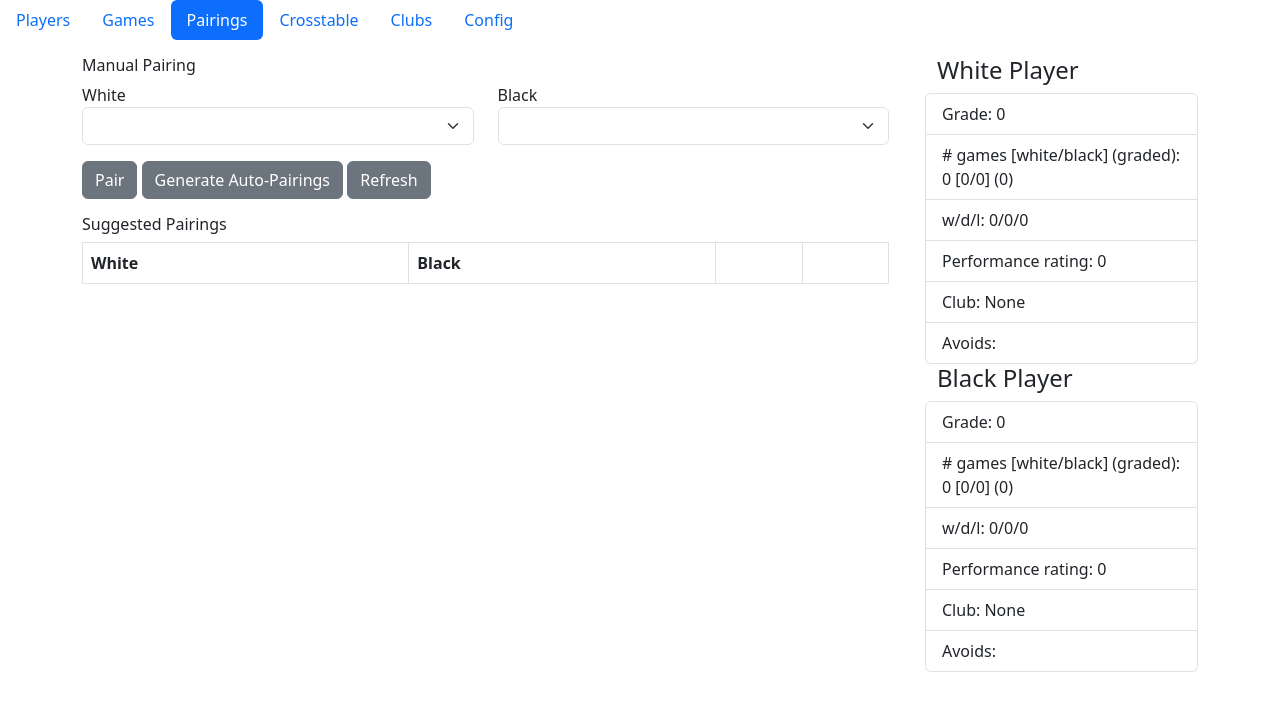
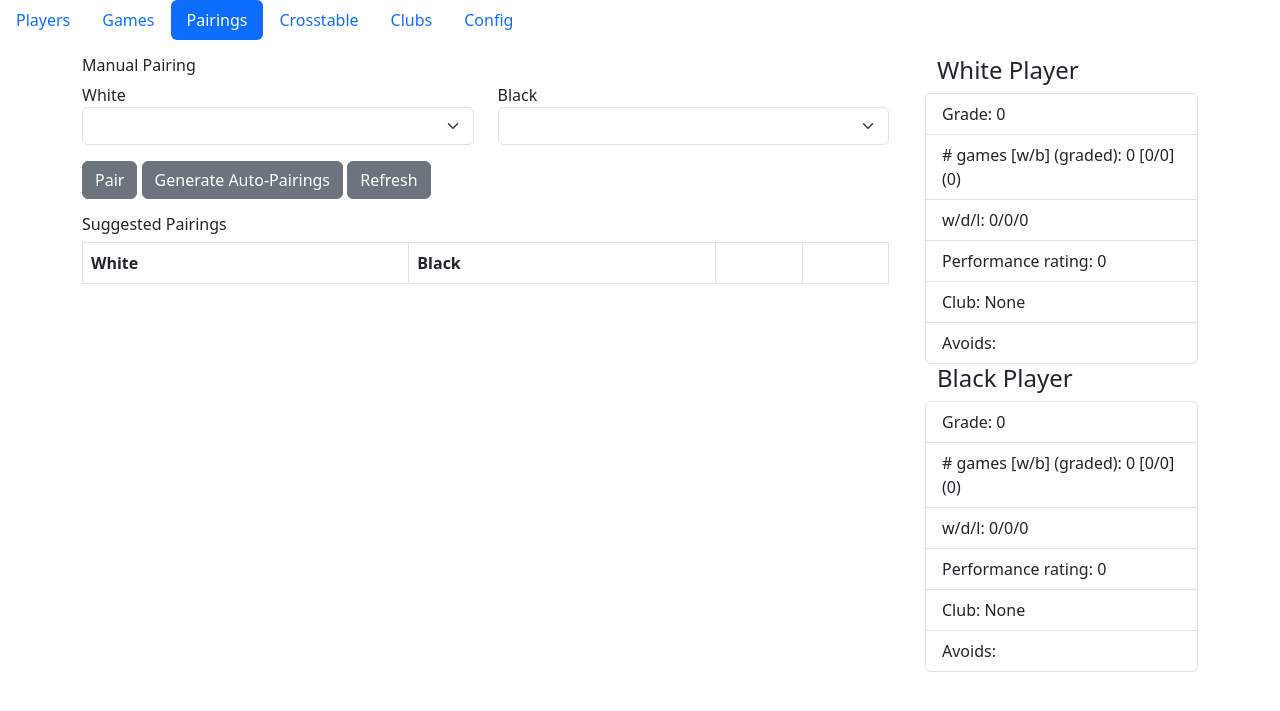
Before and after one commit to jhudsy/chess-arena, a Flask app: page / in a window 1280 px wide, after a click on "Pairings". Shown: the top 711 px of the page. Run offline with Flask 3, Linux system fonts and the light colour scheme; data that the repository does not hold is empty; some libraries are stand-ins or nearby versions.

Commit message:
fixed typo

```diff
--- a/templates/pairings.html
+++ b/templates/pairings.html
@@ -49,7 +49,7 @@
       <h4><span id="w_SummaryName">White Player</span></h4>
       <ul class="list-group">
         <li class="list-group-item">Grade: <span id="w_grade">0</span> </li>
-        <li class="list-group-item">&#35; games [white/black] (graded): <span  id="w_num_games">0</span> [<span id="w_num_w">0</span>/<span id="w_num_b">0</span>] (<span id="w_num_graded_games">0</span>)</li>
+        <li class="list-group-item">&#35; games [w/b] (graded): <span  id="w_num_games">0</span> [<span id="w_num_w">0</span>/<span id="w_num_b">0</span>] (<span id="w_num_graded_games">0</span>)</li>
         <li class="list-group-item">
            w/d/l: <span id="w_num_won">0</span>/<span id="w_num_draw">0</span>/<span id="w_num_lost">0</span></li>
         <li class="list-group-item">
@@ -59,7 +59,7 @@
            Club: <span id="w_club">None</span>
         </li>
         <li class="list-group-item">
-           Avoids: <span id="w_avoids"></span<
+           Avoids: <span id="w_avoids"></span>
         </li>
       </ul>
     </div>
@@ -67,7 +67,7 @@
       <h4><span id="b_SummaryName">Black Player</span></h4>
       <ul class="list-group">
         <li class="list-group-item">Grade: <span id="b_grade">0</span> </li>
-        <li class="list-group-item">&#35; games [white/black] (graded): <span  id="b_num_games">0</span> [<span id="b_num_w">0</span>/<span id="b_num_b">0</span>] (<span id="b_num_graded_games">0</span>)</li>
+        <li class="list-group-item">&#35; games [w/b] (graded): <span  id="b_num_games">0</span> [<span id="b_num_w">0</span>/<span id="b_num_b">0</span>] (<span id="b_num_graded_games">0</span>)</li>
         <li class="list-group-item">
            w/d/l: <span id="b_num_won">0</span>/<span id="b_num_draw">0</span>/<span id="b_num_lost">0</span> </li>
         <li class="list-group-item">
@@ -77,7 +77,7 @@
            Club: <span id="b_club">None</span>
         </li>
         <li class="list-group-item">
-           Avoids: <span id="b_avoids"></span<
+           Avoids: <span id="b_avoids"></span>
         </li>
       </ul>
     </div>
```
